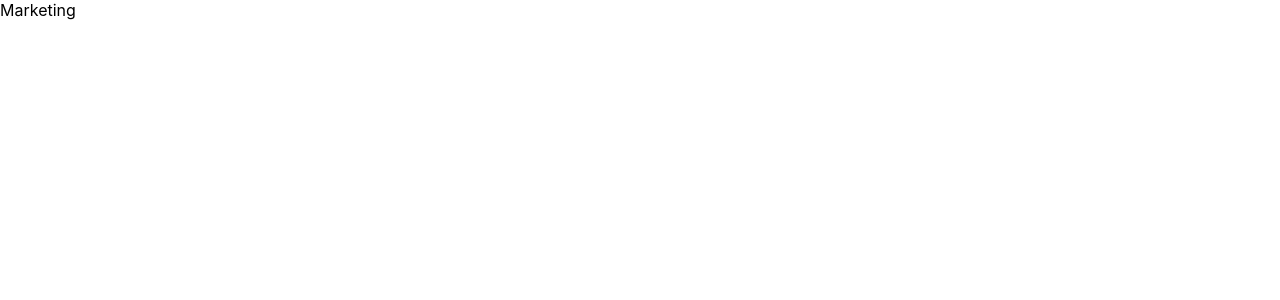
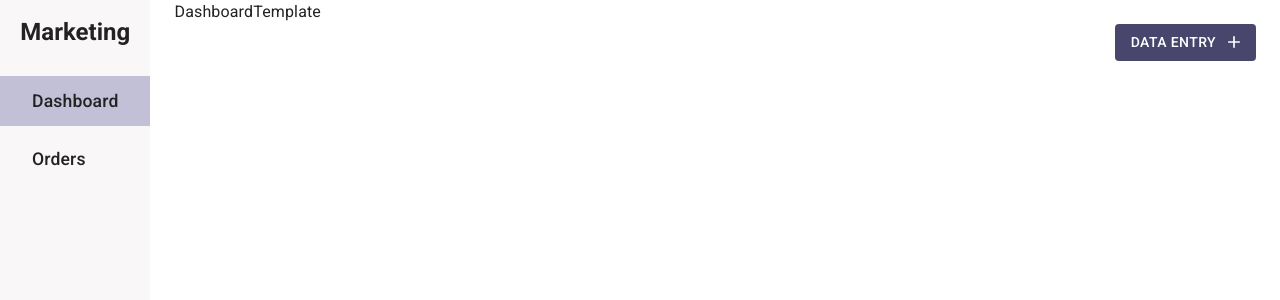
Before and after one commit to KZ-ERP-solutions/ERPfrontend, a React (Create React App) app: page /marketing in a window 1280 px wide. Shown: the top 300 px of the page. Built offline with nearby package versions, Linux system fonts and the light colour scheme; the HTML template or start-up script is replaced by a standard one.

Commit message:
sidebar basic & data entry form setup

```diff
--- a/package.json
+++ b/package.json
@@ -6,10 +6,12 @@
     "@emotion/react": "^11.10.6",
     "@emotion/styled": "^11.10.6",
     "@fontsource/roboto": "^4.5.8",
+    "@mui/icons-material": "^5.11.9",
     "@mui/material": "^5.11.10",
     "@testing-library/jest-dom": "^5.16.5",
     "@testing-library/react": "^13.4.0",
     "@testing-library/user-event": "^13.5.0",
+    "formik": "^2.2.9",
     "react": "^18.2.0",
     "react-dom": "^18.2.0",
     "react-router-dom": "^6.8.1",
--- a/src/App.js
+++ b/src/App.js
@@ -1,12 +1,12 @@
 import { Route, Routes } from 'react-router-dom'
 import ErrorPage from './pages/ErrorPage'
-import Index from './pages/Index'
+import Home from './pages/Home'
 import Marketing from './pages/Marketing'
 
 function App() {
   return (
     <Routes>
-      <Route path="/" element={<Index />} />
+      <Route path="/" element={<Home />} />
       <Route path="/marketing" element={<Marketing />} />
       <Route path="*" element={<ErrorPage />} />
     </Routes>
--- /dev/null
+++ b/src/components/common/SidePanel.js
@@ -0,0 +1,50 @@
+import {
+  Box,
+  Link,
+  List,
+  ListItem,
+  ListItemButton,
+  Typography,
+} from '@mui/material'
+import React from 'react'
+
+const SidePanel = () => {
+  return (
+    <Box
+      height={'100vh'}
+      width={'10rem'}
+      sx={{ py: 2, bgcolor: (theme) => theme.palette.background.paper }}>
+      <Typography
+        variant="h5"
+        sx={{ fontWeight: 600, textAlign: 'center', mb: 2 }}>
+        Marketing
+      </Typography>
+
+      <List>
+        {['Dashboard', 'Orders'].map((text, index) => (
+          <ListItem key={text} disablePadding>
+            <ListItemButton
+              sx={{
+                px: 4,
+                py: 1.5,
+                my: 0.5,
+                bgcolor: index === 0 ? 'tertiary.light' : 'transparent',
+                '&:hover': {
+                  bgcolor: index === 0 ? 'tertiary.main' : 'tertiary.light',
+                },
+              }}>
+              <Link
+                underline="none"
+                color="tertiary"
+                sx={{ fontWeight: 500, fontSize: '1.1rem' }}>
+                {text}
+              </Link>
+            </ListItemButton>
+          </ListItem>
+        ))}
+      </List>
+    </Box>
+  )
+}
+
+export default SidePanel
--- /dev/null
+++ b/src/components/departments/marketing/Templates/DashboardTemplate.js
@@ -0,0 +1,18 @@
+import { Box, Container } from '@mui/material'
+import React from 'react'
+import DataEntry from '../dashboard/dataEntry/DataEntry'
+
+const DashboardTemplate = () => {
+  return (
+    <Container maxWidth="100%">
+      <div>DashboardTemplate</div>
+      <Box sx={{ display: 'flex', justifyContent: 'end' }}>
+        {/* Add other navigation tabs of dahboard here */}
+
+        <DataEntry />
+      </Box>
+    </Container>
+  )
+}
+
+export default DashboardTemplate
--- /dev/null
+++ b/src/components/departments/marketing/dashboard/dataEntry/DataEntry.js
@@ -0,0 +1,71 @@
+import {
+  Button,
+  Dialog,
+  DialogContent,
+  DialogTitle,
+  Grow,
+  IconButton,
+} from '@mui/material'
+import React, { useState } from 'react'
+import AddIcon from '@mui/icons-material/Add'
+import DataEntryForm from './DataEntryForm'
+import CloseIcon from '@mui/icons-material/Close'
+
+const SlideUP = React.forwardRef(function Transition(props, ref) {
+  return <Grow direction="up" ref={ref} {...props} />
+})
+
+const DataEntry = () => {
+  const [dataEntryForm, setDataEntryForm] = useState(false)
+
+  const openDataEntryForm = () => {
+    setDataEntryForm(true)
+  }
+
+  const handleDataEntryClose = () => {
+    setDataEntryForm(false)
+  }
+  return (
+    <div>
+      <Button
+        variant="contained"
+        endIcon={<AddIcon />}
+        onClick={openDataEntryForm}
+        disableElevation>
+        Data Entry
+      </Button>
+
+      <Dialog
+        open={dataEntryForm}
+        onClose={handleDataEntryClose}
+        TransitionComponent={SlideUP}
+        sx={{ m: 2 }}
+        fullScreen>
+        <DialogTitle
+          sx={{
+            display: 'flex',
+            justifyContent: 'space-between',
+            alignItems: 'center',
+          }}>
+          Data Entry
+          <IconButton
+            aria-label="close"
+            onClick={handleDataEntryClose}
+            sx={{
+              position: 'absolute',
+              right: 8,
+              top: 8,
+              color: (theme) => theme.palette.grey[500],
+            }}>
+            <CloseIcon />
+          </IconButton>
+        </DialogTitle>
+        <DialogContent>
+          <DataEntryForm />
+        </DialogContent>
+      </Dialog>
+    </div>
+  )
+}
+
+export default DataEntry
--- /dev/null
+++ b/src/components/departments/marketing/dashboard/dataEntry/DataEntryForm.js
@@ -0,0 +1,93 @@
+import {
+  Box,
+  Button,
+  CircularProgress,
+  Container,
+  FormControl,
+  TextField,
+} from '@mui/material'
+import { useFormik } from 'formik'
+import React from 'react'
+
+const initialValues = {
+  name: '',
+  incorporationDate: '',
+  place: '',
+  nature: '',
+  sector: '',
+  keyManagement: [],
+  promoters: [],
+  subsidiaries: [],
+  targetIpo: '',
+  sme: null,
+}
+
+const DataEntryForm = ({ close, handleSubmit, submitting }) => {
+  const formik = useFormik({
+    initialValues: initialValues,
+    onSubmit: (values) => {
+      console.log(values)
+    },
+  })
+
+  return (
+    <Container disableGutters maxWidth="100%">
+      <form onSubmit={formik.handleSubmit}>
+        <Box>
+          <FormControl>
+            <label
+              htmlFor="name"
+              style={{ marginBottom: '3px', fontSize: '0.8rem' }}>
+              Name
+            </label>
+            <TextField
+              fullWidth
+              //   disabled={submitting}
+              size="small"
+              InputLabelProps={{ shrink: false }}
+              id="name"
+              name="name"
+              label={formik.values.name ? '' : 'Enter name'}
+              value={formik.values.name}
+              onChange={formik.handleChange}
+              error={formik.touched.name && Boolean(formik.errors.name)}
+              helperText={formik.touched.name && formik.errors.name}
+            />
+          </FormControl>
+        </Box>
+
+        <Box sx={{ display: 'flex', justifyContent: 'end', mt: 2, gap: 2 }}>
+          <Button
+            type="button"
+            onClick={close}
+            fontWeight={600}
+            // disabled={submitting}>
+          >
+            Cancel
+          </Button>
+          {submitting ? (
+            <Button
+              type="submit"
+              variant="contained"
+              fontWeight={600}
+              disabled
+              endIcon={<CircularProgress size={'1rem'} />}
+              disableElevation>
+              Submitting...
+            </Button>
+          ) : (
+            <Button
+              type="submit"
+              variant="contained"
+              fontWeight={600}
+              disableElevation>
+              Submit
+            </Button>
+          )}
+        </Box>
+      </form>
+    </Container>
+  )
+}
+
+export default DataEntryForm
--- a/src/index.js
+++ b/src/index.js
@@ -9,11 +9,15 @@ import '@fontsource/roboto/300.css'
 import '@fontsource/roboto/400.css'
 import '@fontsource/roboto/500.css'
 import '@fontsource/roboto/700.css'
+import { CssBaseline, ThemeProvider } from '@mui/material'
+import theme from './theme/theme'
 
 ReactDOM.createRoot(document.getElementById('root')).render(
   <React.StrictMode>
     <BrowserRouter>
-      <App />
+      <ThemeProvider theme={theme}>
+        <CssBaseline /> <App />
+      </ThemeProvider>
     </BrowserRouter>
   </React.StrictMode>
 )
--- /dev/null
+++ b/src/pages/Home.js
@@ -0,0 +1,9 @@
+import React from 'react'
+
+const Home = () => {
+  return (
+    <div>Home</div>
+  )
+}
+
+export default Home
--- a/src/pages/Index.js
+++ /dev/null
@@ -1,28 +0,0 @@
-import {
-  Box,
-  Button,
-  CssBaseline,
-  ThemeProvider,
-  Typography,
-} from '@mui/material'
-import React from 'react'
-import theme from '../theme/theme'
-
-const Index = () => {
-  return (
-    <ThemeProvider theme={theme}>
-      <CssBaseline />
-      <Box sx={{ p: 5, m: 5 }}>
-        <Typography>Welcome to KEL</Typography>
-        <Button variant="contained" color="primary" sx={{ mr: 4 }}>
-          {'Guide me throw the app >'}
-        </Button>
-        <Button variant="outlined" color="secondary">
-          Quit
-        </Button>
-      </Box>
-    </ThemeProvider>
-  )
-}
-
-export default Index
--- a/src/pages/Marketing.js
+++ b/src/pages/Marketing.js
@@ -1,8 +1,14 @@
+import { Container } from '@mui/material'
 import React from 'react'
+import SidePanel from '../components/common/SidePanel'
+import DashboardTemplate from '../components/departments/marketing/Templates/DashboardTemplate'
 
 const Marketing = () => {
   return (
-    <div>Marketing</div>
+    <Container maxWidth="100%" disableGutters sx={{ display: 'flex' }}>
+      <SidePanel />
+      <DashboardTemplate />
+    </Container>
   )
 }
 
--- a/src/theme/theme.js
+++ b/src/theme/theme.js
@@ -1,54 +1,23 @@
 import { createTheme } from '@mui/material/styles'
+
+const { palette } = createTheme()
+const { augmentColor } = palette
 
 let theme = createTheme({
   palette: {
     primary: {
-      main: '#112D4E',
+      main: '#48466d',
     },
     secondary: {
-      main: '#3F72AF',
+      main: '#3d84a8',
     },
+    tertiary: augmentColor({ color: { main: '#b3b1cd' } }),
     background: {
-      main: '#FFFFFF',
-      bg1: '#F9F7F7',
-      bg2: '#F9F7F7',
+      paper: '#f9f7f7',
     },
-    // as1: {
-    //   main: "#FFCCCC",
-    // },
-    // as2: {
-    //   main: "#FFE5D2",
-    // },
-    // as3: {
-    //   main: "#FFF2CC",
-    // },
-    // as4: {
-    //   main: "#E3EDD2",
-    // },
-    // as5: {
-    //   main: "#DCE2D0",
-    // },
-    // AS1: {
-    //   main: "#FF0000",
-    // },
-    // AS2: {
-    //   main: "#FF7D1E",
-    // },
-    // AS3: {
-    //   main: "#FFC000",
-    // },
-    // AS4: {
-    //   main: "#75A620",
-    // },
-    // AS5: {
-    //   main: "#4E6E15",
-    // },
-  },
-
-  text: {
-    primary: '#222222',
-    secondary: '#676767',
-    disabled: '#A6A6A6',
+    text: {
+      primary: '#222222',
+    },
   },
 })
 
```
Also changed, not shown: 1 other file (tests, documents, lock files or other folders).
